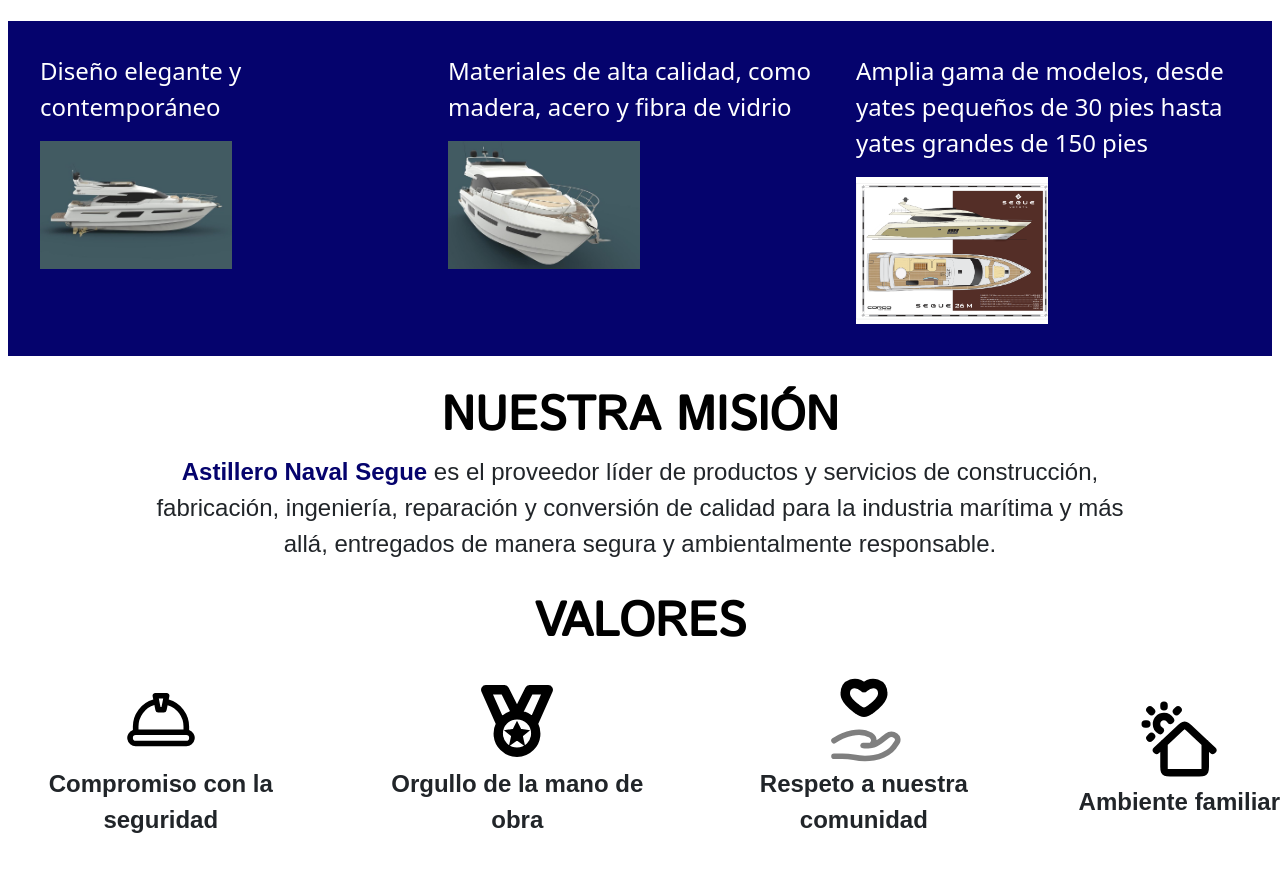
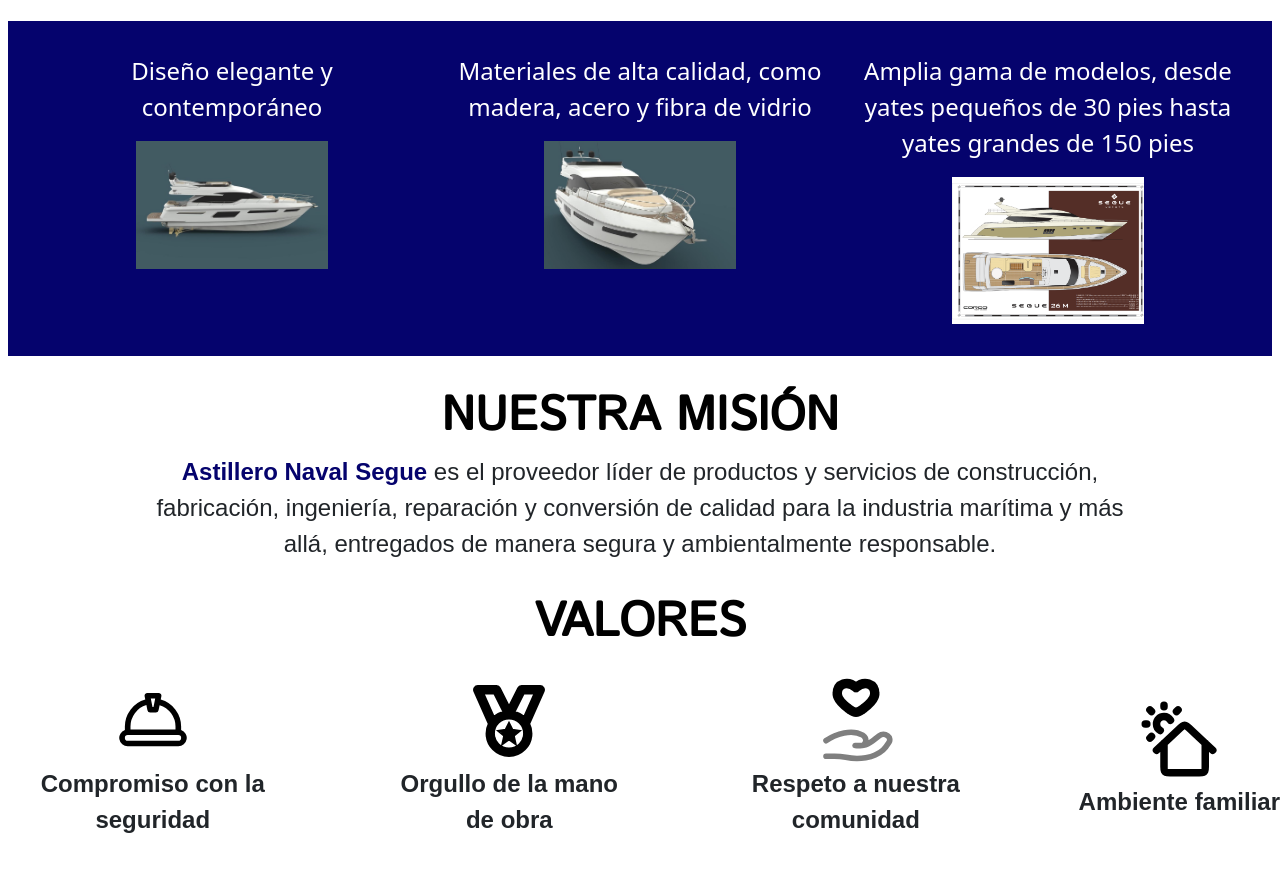
Before and after one commit to juliandubuisson1/PreEntrega2-Dubuisson, a plain HTML site: page pages/nosotros.html in a window 1280 px wide. Shown: the part 1296-2172 px from the top of the page. Drawn offline with nearby package versions, Linux system fonts and the light colour scheme; a web font is replaced by a local one.

Commit message:
centrado de imagenes

```diff
--- a/scss/_nosotros.scss
+++ b/scss/_nosotros.scss
@@ -36,9 +36,10 @@
             display: grid;
             grid-template-columns: repeat(1, auto);
         }
-    }
         .grid__imagen{
             width: 50%;
+            display: block;
+            margin: 0 auto;
             @include tablet{
                 display: block;
                 margin: 0 auto;
@@ -47,10 +48,13 @@
         .nosotros__grid__texto{
             color:white;
             font-size: 1.5rem;
+            text-align: center;
             @include tablet{
                 text-align: center;
             }
         }
+    }
+
     .contenedor_mision{
         text-align: center;
         max-width: 1500px;
@@ -85,7 +89,7 @@
             grid-template-columns: repeat(4, auto);
             justify-content: center;
             align-items: center;
-            gap: 4rem;
+            gap: 5rem;
             margin-top: 1.5rem;
             @include tablet{
                 display: grid;
```
Also changed, not shown: css/estilo.css. Lines whose indentation alone changed are shown as unchanged.
